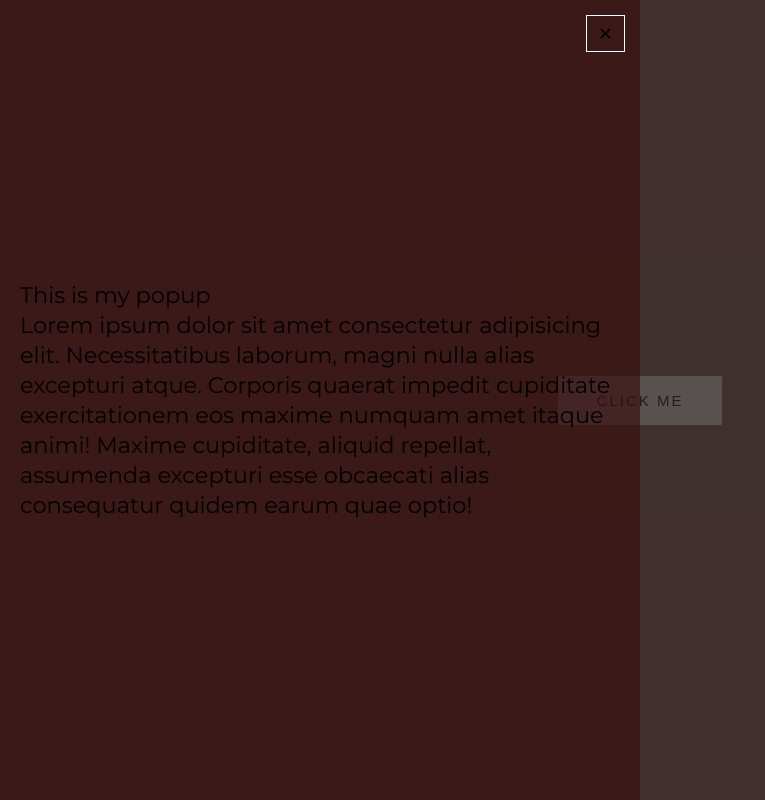
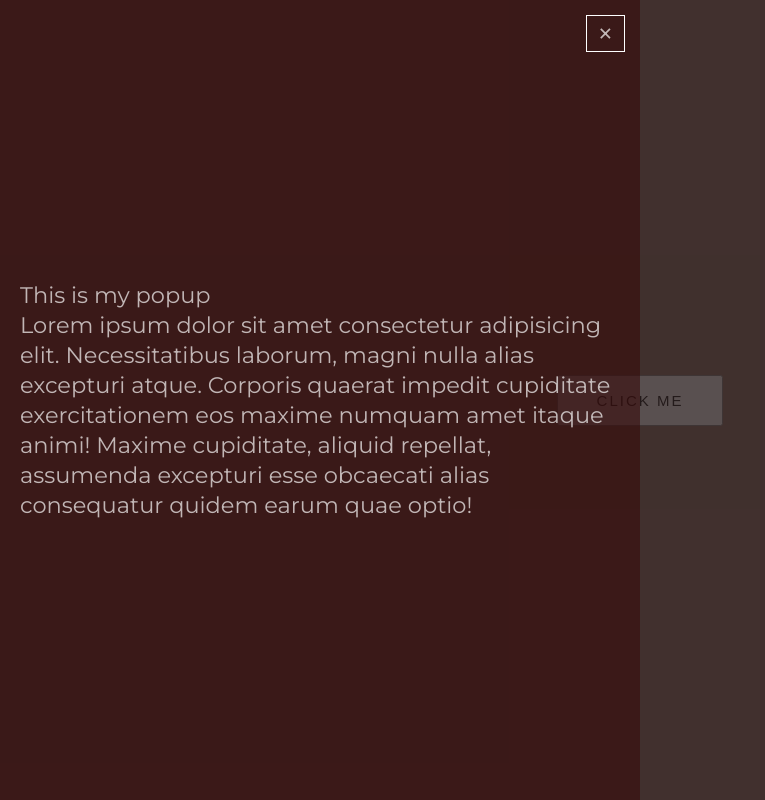
Before and after one commit to kamrulcse404/Animated-Skide-in-Popup, a plain HTML site: page Slide Popup/index.html in a window 1280 px wide. Both pictures are taken after a click on the button "CLICK ME". Shown: the whole page, without its empty margins (0-765 px from the left). Drawn offline with Linux system fonts and the light colour scheme.

Commit message:
2nd commit

```diff
--- a/Slide Popup/style.css
+++ b/Slide Popup/style.css
@@ -51,7 +51,8 @@ html {
 	display: flex;
 	justify-content: center;
 	align-items: center;
-	transform: translateX(-100%);
+    transform: translateX(-100%);
+    color: rgba(255, 255, 255, 0.685);
 }
 .close-btn {
 	border: .6px solid white;
```
